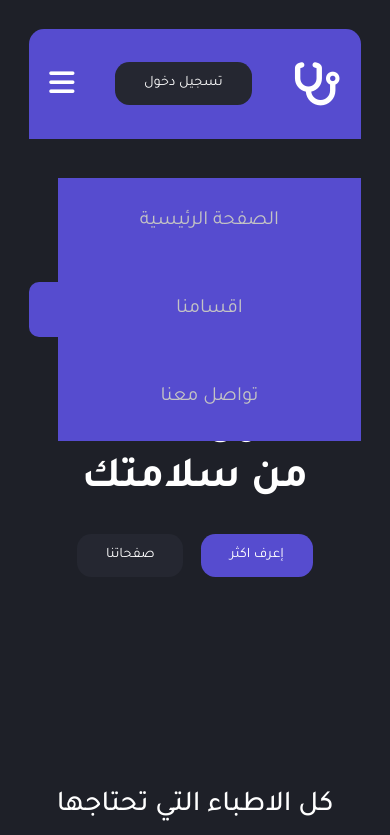
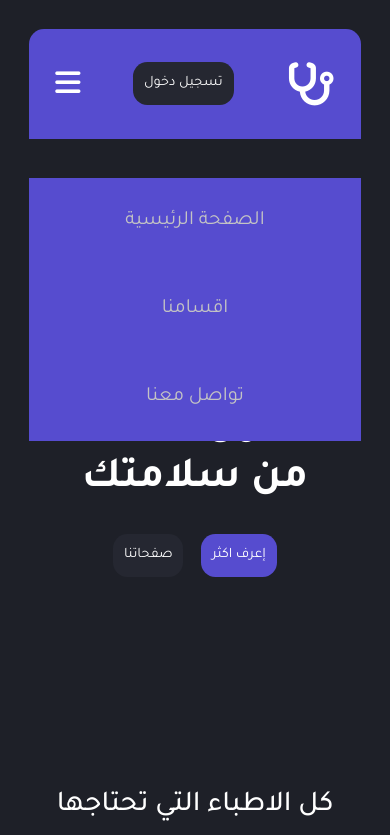
Before and after one commit to Karimashour/tabebak, a plain HTML site: page index.html in a window 390 px wide. Both pictures are taken after a click on the icon 61 px from the left and 83 px from the top of the page. Shown: the top 835 px of the page. Drawn offline with nearby package versions, Linux system fonts and the light colour scheme.

Commit message:
Update styles.css

```diff
--- a/styles.css
+++ b/styles.css
@@ -55,6 +55,7 @@ nav .logo {
 nav .nav-items {
   list-style-type: none;
   display: flex;
+  padding-left: 0;
 }
 
 nav .nav-items .nav-item {
@@ -322,7 +323,7 @@ footer .icon:hover {
     top: 30vh;
     width: 100%;
     height: 50%;
-    background-color:var(--light-purple);
+
     border-radius: 10px;
   }
 
@@ -335,4 +336,7 @@ footer .icon:hover {
     font-size: 1.4rem;
     background-color: var(--light-purple);
   }
+  .cta{
+    padding: 0.75rem 0.75rem
+  }
 }
```
